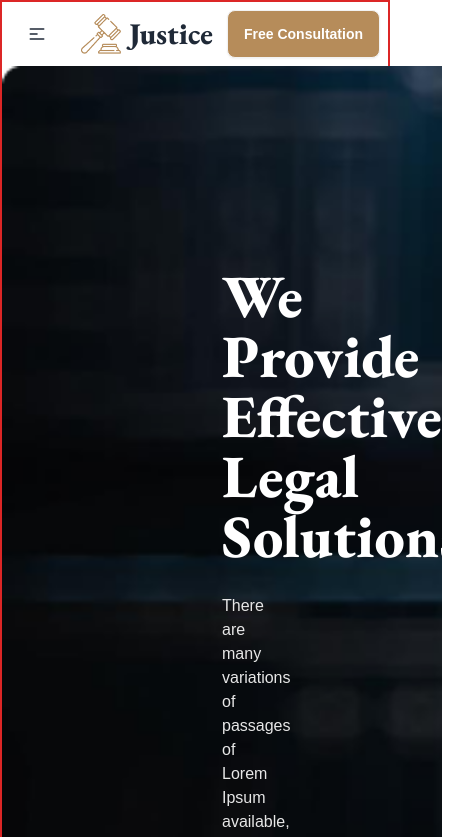
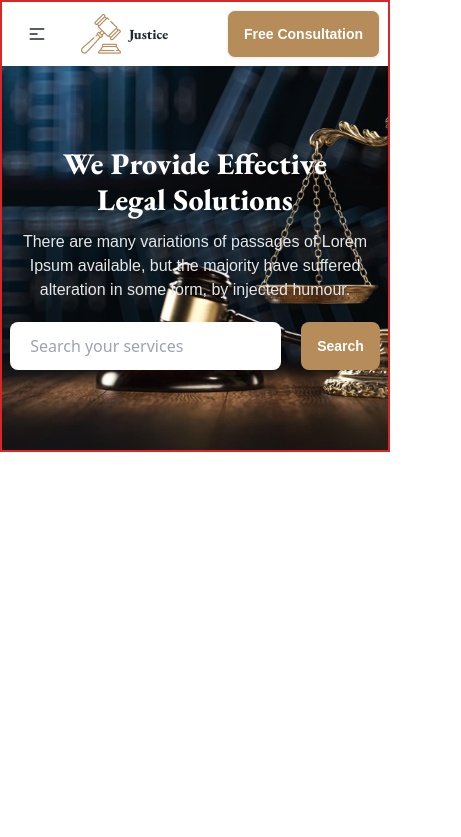
Before and after one commit to muhammadkhayeraalamshuvo/legal-with-daisy, a plain HTML site: page index.html in a window 390 px wide. Shown: the top 837 px of the page, 461 px wide, since content can reach past the window. Drawn offline with nearby package versions, Linux system fonts and the light colour scheme.

Commit message:
header part with responsive

```diff
--- a/index.html
+++ b/index.html
@@ -44,7 +44,7 @@
                       <li><a>Contact Us <i class="fa-solid fa-chevron-right"></i></a></li>
                     </ul>
                   </div>
-                  <a class="btn btn-ghost text-3xl font-eb-garamond font-extrabold"><img src="images/business.png" alt="" class="w-10">Justice</a>
+                  <a class="btn btn-ghost lg:text-3xl font-eb-garamond font-extrabold"><img src="images/business.png" alt="" class="w-10">Justice</a>
                 </div>
                 <div class="navbar-center hidden lg:flex">
                   <ul class="font-poppins menu menu-horizontal px-1">
@@ -55,20 +55,20 @@
                       <li><a>Contact Us <i class="fa-solid fa-chevron-right"></i></a></li>
                   </ul>
                 </div>
-                <div class="navbar-end">
+                <div class="navbar-end ">
                   <a class="btn bg-[#B68C5A] text-white font-poppins">Free Consultation</a>
                 </div>
             </div>
         </nav>
 
         <!-- -----banner----- -->
-        <section class=" bg-cover bg-no-repeat px-[220px] py-[200px]
+        <section class=" bg-cover bg-no-repeat px- 10 lg:px-[220px] py-20 lg:py-[200px] bg-center
          bg-[url('images/banner.png')]">
-            <div class="text-center space-y-7 mb-7">
-               <h1 class="text-white text-6xl font-extrabold font-eb-garamond">We Provide Effective <br>Legal Solutions</h1>
+            <div class="text-center  space-y-3 lg:space-y-7 mb-5 lg:mb-7">
+               <h1 class="text-white text-3xl lg:text-6xl font-extrabold font-eb-garamond">We Provide Effective <br>Legal Solutions</h1>
                <p class="text-[#E7E7E7] font-poppins ">There are many variations of passages of Lorem Ipsum available, but the majority have suffered alteration in some form, by injected humour.</p>
             </div>
-            <div class="flex justify-center gap-5">
+            <div class="flex flex-row justify-center gap-5">
                 <input type="text" name="text" id="text" placeholder="Search your services" class="rounded-lg px-5 lg:w-[400px]">
                 <button class="btn border-none bg-[#B68C5A] text-white font-poppins lg:w-[130px]">Search</button>
             </div>
```
